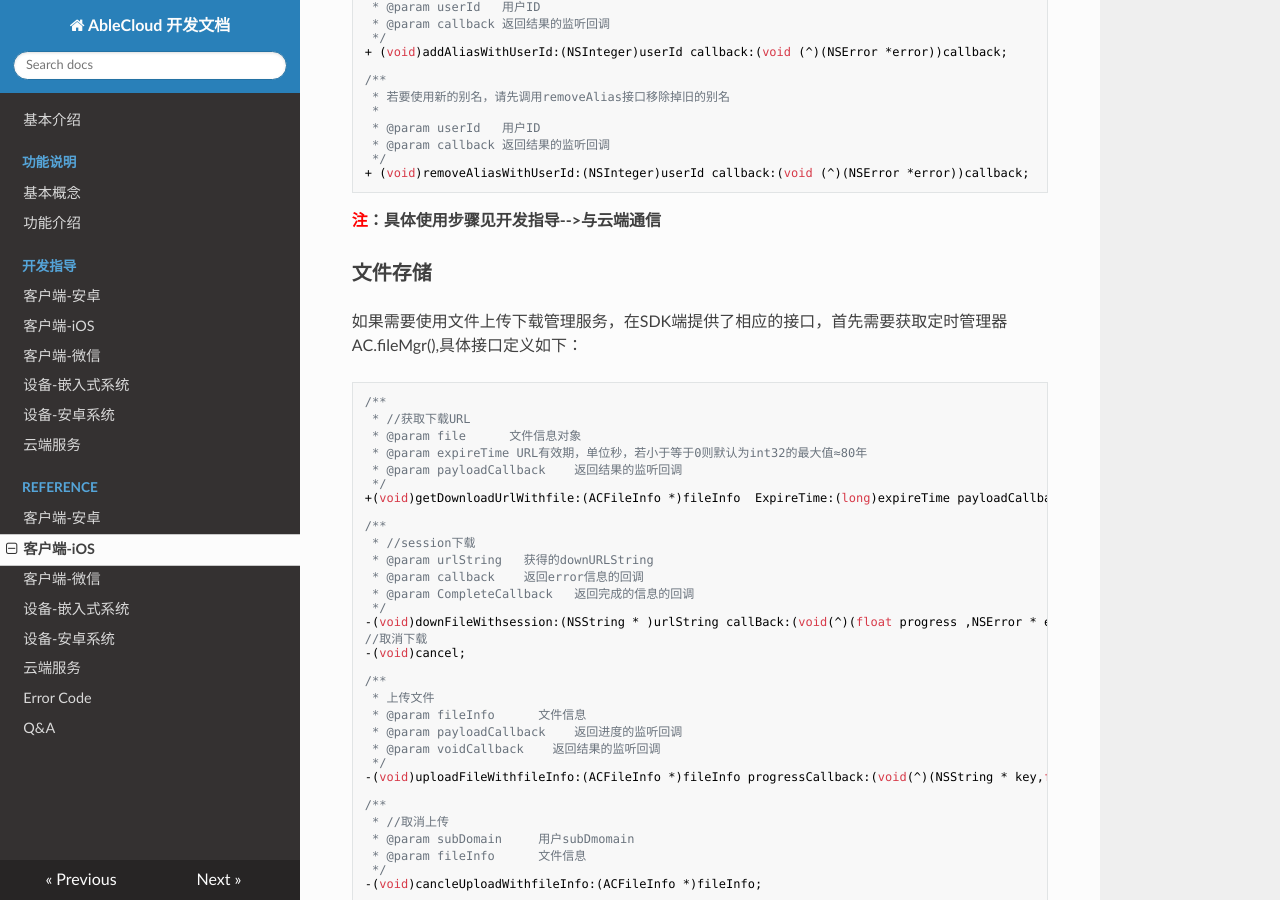
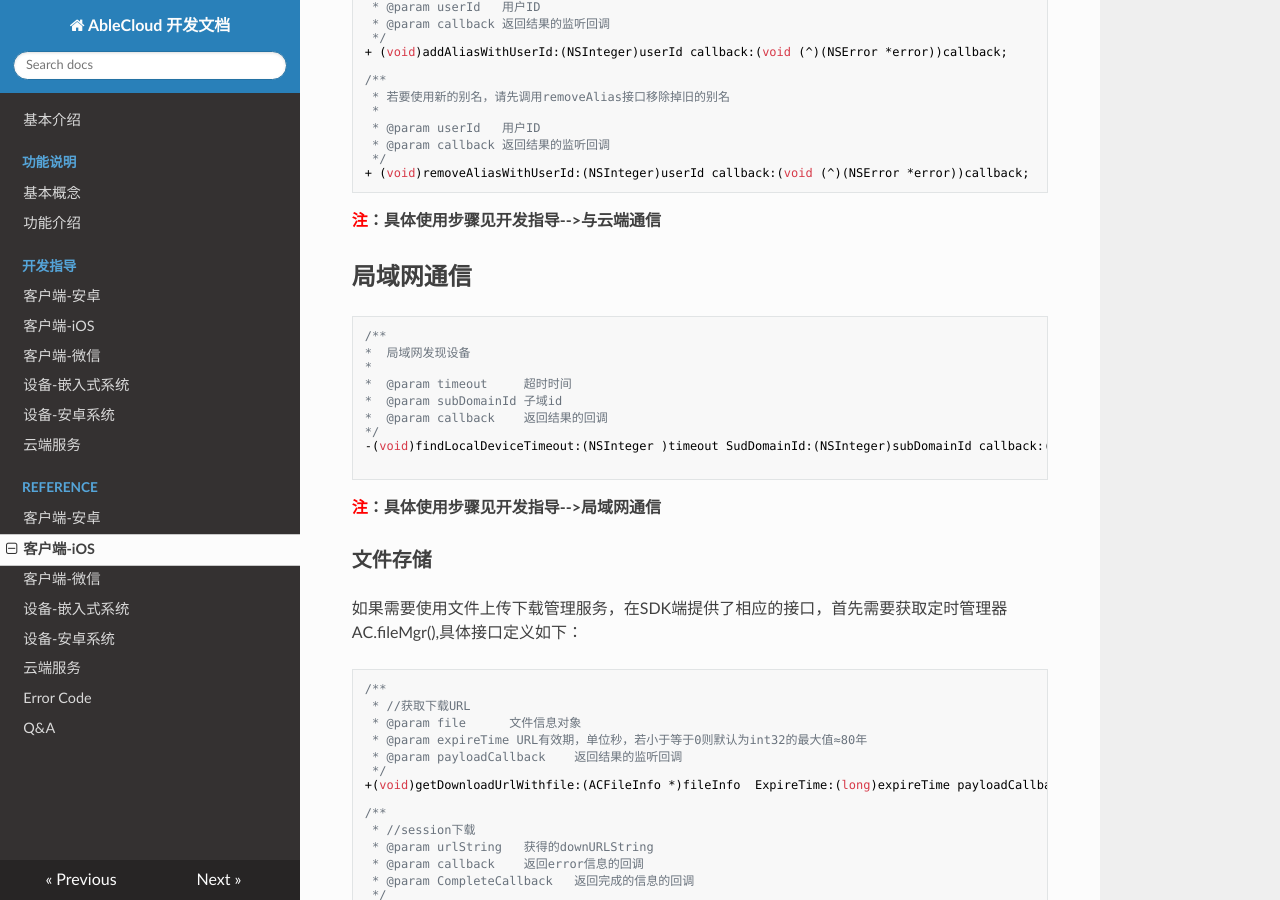
Before and after one commit to JessonW/rd_docs, an MkDocs documentation site: the page built from docs/reference/iOS.md, in a window 1280 px wide and 900 px high, scrolled down 19513 px. Built offline with MkDocs 1.6.1, drawn with Linux system fonts in a browser that asks for light colours; nearby versions of some CDN libraries; old or Windows-style settings are respelled for this version of MkDocs.

Commit message:
add new localDevice

````diff
--- a/docs/reference/iOS.md
+++ b/docs/reference/iOS.md
@@ -1146,7 +1146,20 @@ public void getShareCode(String subDomain, long deviceId, PayloadCallback<String
 
 
 **<font color="red">注</font>：具体使用步骤见开发指导-->与云端通信**
-
+##局域网通信
+
+```c
+/**
+*  局域网发现设备
+*
+*  @param timeout     超时时间
+*  @param subDomainId 子域id
+*  @param callback    返回结果的回调
+*/
+-(void)findLocalDeviceTimeout:(NSInteger )timeout SudDomainId:(NSInteger)subDomainId callback:(void(^)(NSArray * deviceList,NSError * error))callback;
+
+```
+**<font color="red">注</font>：具体使用步骤见开发指导-->局域网通信**
 ###文件存储
 如果需要使用文件上传下载管理服务，在SDK端提供了相应的接口，首先需要获取定时管理器AC.fileMgr(),具体接口定义如下：
 ```c
````
Also changed, not shown: 3 other files.
